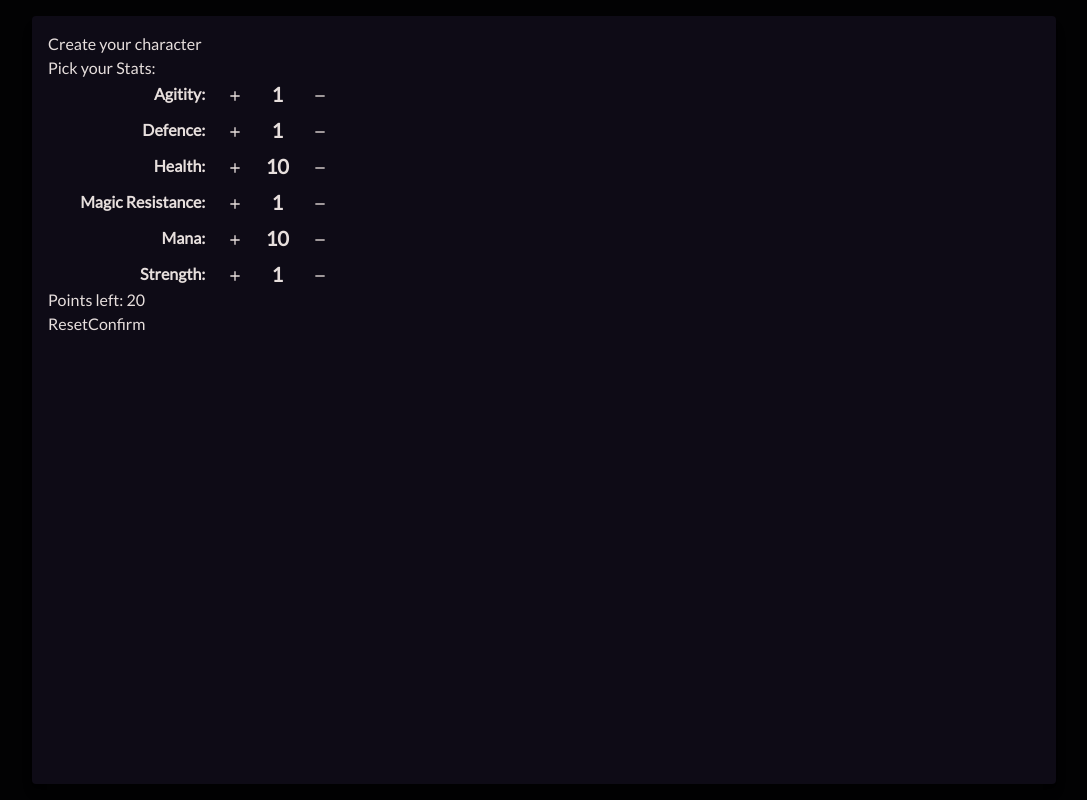
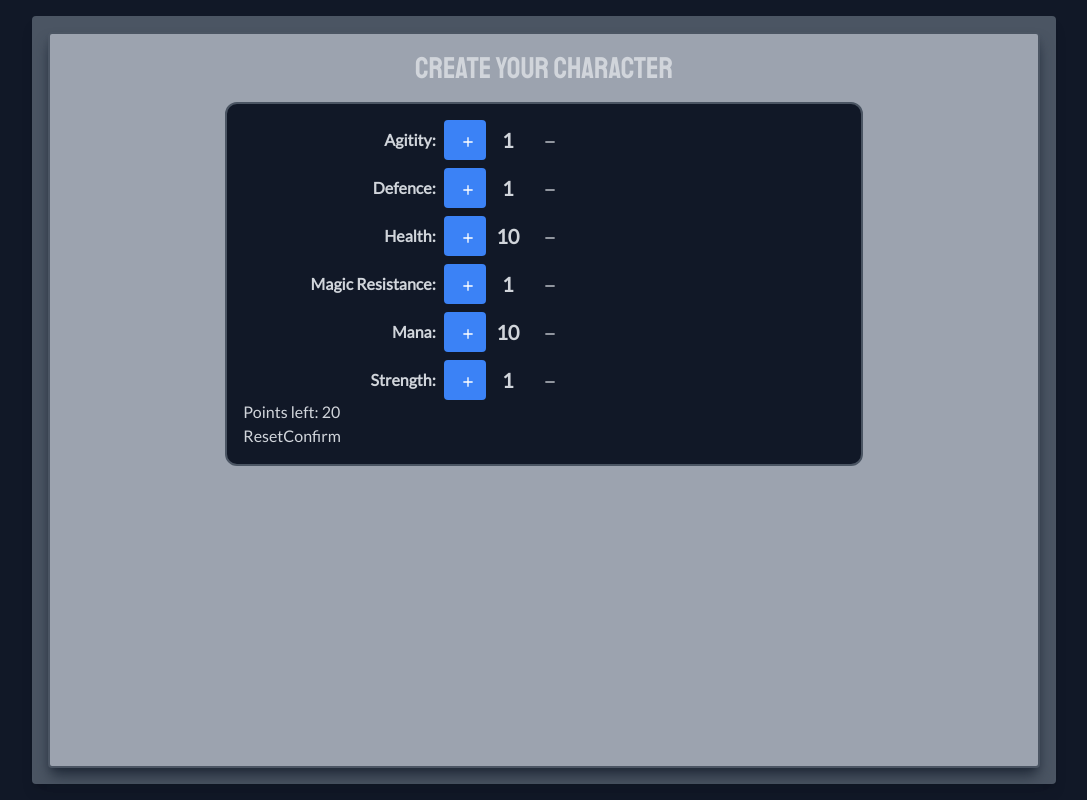
Before and after one commit to tomaszbawor/padron, a Nuxt app: page /character/creation in a window 1280 px wide. Shown: the whole page, without its empty margins (96-1183 px from the left). Built offline with nearby package versions, Linux system fonts and the light colour scheme.

Commit message:
chore: remove colors

```diff
--- /dev/null
+++ b/components/CardContainer.vue
@@ -0,0 +1,10 @@
+<script setup lang="ts">
+</script>
+
+<template>
+  <div class="lg:flex lg:justify-center lg:items-center h-full">
+    <div class="bg-gray-400 border-gray-600 border-2 w-full h-full p-4 rounded mx-auto shadow-lg shadow-gray-800">
+      <slot />
+    </div>
+  </div>
+</template>
--- a/components/GameContainer.vue
+++ b/components/GameContainer.vue
@@ -1,6 +1,6 @@
 <template>
   <div class="lg:flex lg:justify-center lg:items-center h-screen">
-    <div class="bg-void w-[1024px] h-[768px] p-4 rounded shadow-lg mx-auto">
+    <div class="bg-gray-600 w-[1024px] h-[768px] p-4 rounded shadow-lg mx-auto">
       <slot />
     </div>
   </div>
--- a/components/menu/PadMenu.vue
+++ b/components/menu/PadMenu.vue
@@ -2,11 +2,11 @@
 </script>
 
 <template>
-  <div class="border-void-300 bg-void-800 p-3 w-1/2 mx-auto mt-10 rounded-xl border-2 shadow-lg shadow-void-200">
+  <div class="border-gray-500 bg-gray-800 p-3 w-1/2 mx-auto mt-10 rounded-xl border-2 shadow-lg shadow-void-200">
     <slot />
   </div>
   <div class="text-center mt-4">
-    Created by <a class="text-jevel-400 hover:text-jevel-300" target="_blank" href="https://github.com/tomaszbawor">Tomasz Bawor</a>
+    Created by <a class="text-gray-700 hover:text-gray-500" target="_blank" href="https://github.com/tomaszbawor">Tomasz Bawor</a>
   </div>
 </template>
 
--- a/components/menu/PadMenuButton.vue
+++ b/components/menu/PadMenuButton.vue
@@ -10,7 +10,7 @@ function click() {
 
 <template>
   <div class="text-center" @click="click">
-    <button class="border-void-300 w-2/3  bg-void-700 hover:bg-void-400 border-2 rounded-full my-4 shadow-void-500 hover:shadow-void-600 shadow-lg p-3">
+    <button class="border-gray-600 w-2/3 font-headers text-lg bg-gray-400 hover:bg-gray-300 border-2 rounded-full my-4 shadow-gray-500 hover:text-gray-700 hover:shadow-gray-500 shadow-lg p-3">
       <slot />
     </button>
   </div>
--- a/components/pButton.vue
+++ /dev/null
@@ -1,16 +0,0 @@
-<script lang="ts" setup>
-export interface ButtonProps {
-  label: string
-  onClick: () => void
-}
-
-defineProps<ButtonProps>()
-</script>
-
-<template>
-  <button>
-    Component: pButton
-  </button>
-</template>
-
-<style scoped></style>
--- /dev/null
+++ b/components/typography/Header.vue
@@ -0,0 +1,5 @@
+<template>
+  <h1 class="font-headers text-3xl">
+    <slot />
+  </h1>
+</template>
--- /dev/null
+++ b/components/ui/PadButton.vue
@@ -0,0 +1,31 @@
+<script setup lang="ts">
+import { computed } from 'vue'
+
+const { variant, onClick } = withDefaults(
+  defineProps<{
+    variant: 'primary' | 'secondary'
+    onClick: () => void
+    isCircle?: boolean
+  }>(),
+  {
+    variant: 'primary',
+  },
+
+)
+
+const buttonClass = computed(() => {
+  return variant === 'primary'
+    ? 'bg-blue-500 text-white px-4 py-2 rounded'
+    : 'bg-gray-500 text-white px-4 py-2 rounded'
+})
+</script>
+
+<template>
+  <button :class="buttonClass" @click="onClick">
+    <slot name="icon" />
+    <slot />
+  </button>
+</template>
+
+<style scoped>
+</style>
--- a/pages/character/creation/index.vue
+++ b/pages/character/creation/index.vue
@@ -5,6 +5,8 @@ import {
   BasicStatsLabels, MinimumValueForStat,
   NewCharStarterPoints,
 } from '~/engine/character/BasicStats'
+import Header from '~/components/typography/Header.vue'
+import PadButton from '~/components/ui/PadButton.vue'
 
 const pointsToRedistribute = ref(20)
 
@@ -38,11 +40,13 @@ function resetStats() {
 </script>
 
 <template>
-  <div class="h-full w-full">
-    <h1>Create your character </h1>
-    <div>
-      <div class="w-1/2">
-        <h1>Pick your Stats:</h1>
+  <CardContainer>
+    <div class="h-full w-full">
+      <Header class="text-center">
+        Create your character
+      </Header>
+
+      <div class="w-2/3 mt-4 bg-gray-900 p-4 mx-auto border-gray-600 border-2 rounded-xl">
         <div class="grid grid-cols-[1fr_2fr] gap-y-2">
           <template v-for="[stat, val] in Object.entries(currentPoints)" :key="stat">
             <div class="flex flex-row-reverse">
@@ -51,9 +55,13 @@ function resetStats() {
               </b>
             </div>
             <div class="w-32 grid grid-cols-3 v-auto-animate">
-              <button class="" @click="increaseStat(stat as BasicStats)">
+              <PadButton on-click="increaseStat(stat as BasicStats)">
                 <Icon name="material-symbols:add" />
-              </button>
+              </PadButton>
+
+              <!--              <button class="" @click="increaseStat(stat as BasicStats)"> -->
+              <!--                <Icon name="material-symbols:add" /> -->
+              <!--              </button> -->
               <p class="my-auto text-center text-xl font-bold">
                 {{ val }}
               </p>
@@ -74,7 +82,7 @@ function resetStats() {
         </button>
       </div>
     </div>
-  </div>
+  </CardContainer>
 </template>
 
 <style scoped></style>
--- a/public/assets/css/main.css
+++ b/public/assets/css/main.css
@@ -7,6 +7,6 @@
 }
 
 body {
-    @apply bg-void-950;
-    @apply text-stark-500;
+    @apply bg-gray-900;
+    @apply text-gray-300;
 }
--- a/tailwind.config.ts
+++ b/tailwind.config.ts
@@ -7,12 +7,6 @@ export default <Partial<Config>>{
         sans: ['Lato', 'Staatliches'],
         headers: ['Staatliches'],
       },
-      colors: {
-        void: { DEFAULT: '#0E0B16', 50: '#B4A8D4', 100: '#A89BCD', 200: '#917FBF', 300: '#7964B2', 400: '#654F9E', 500: '#534183', 600: '#423468', 700: '#31264C', 800: '#1F1931', 900: '#0E0B16', 950: '#020203' },
-        fuschia: { DEFAULT: '#A239CA', 50: '#E6CAF1', 100: '#DEBAEC', 200: '#CF9AE4', 300: '#C079DB', 400: '#B159D3', 500: '#A239CA', 600: '#802BA0', 700: '#5C1F74', 800: '#391348', 900: '#16071B', 950: '#040105' },
-        jevel: { DEFAULT: '#4717F6', 50: '#D3C8FD', 100: '#C4B4FC', 200: '#A48DFB', 300: '#8566F9', 400: '#663EF8', 500: '#4717F6', 600: '#3208CD', 700: '#250697', 800: '#180461', 900: '#0B022B', 950: '#040110' },
-        stark: { DEFAULT: '#E7DFDD', 50: '#FFFFFF', 100: '#FFFFFF', 200: '#FFFFFF', 300: '#FFFFFF', 400: '#F8F6F5', 500: '#E7DFDD', 600: '#D0C0BC', 700: '#B9A19B', 800: '#A1827A', 900: '#85665E', 950: '#755953' },
-      },
     },
   },
 }
```
